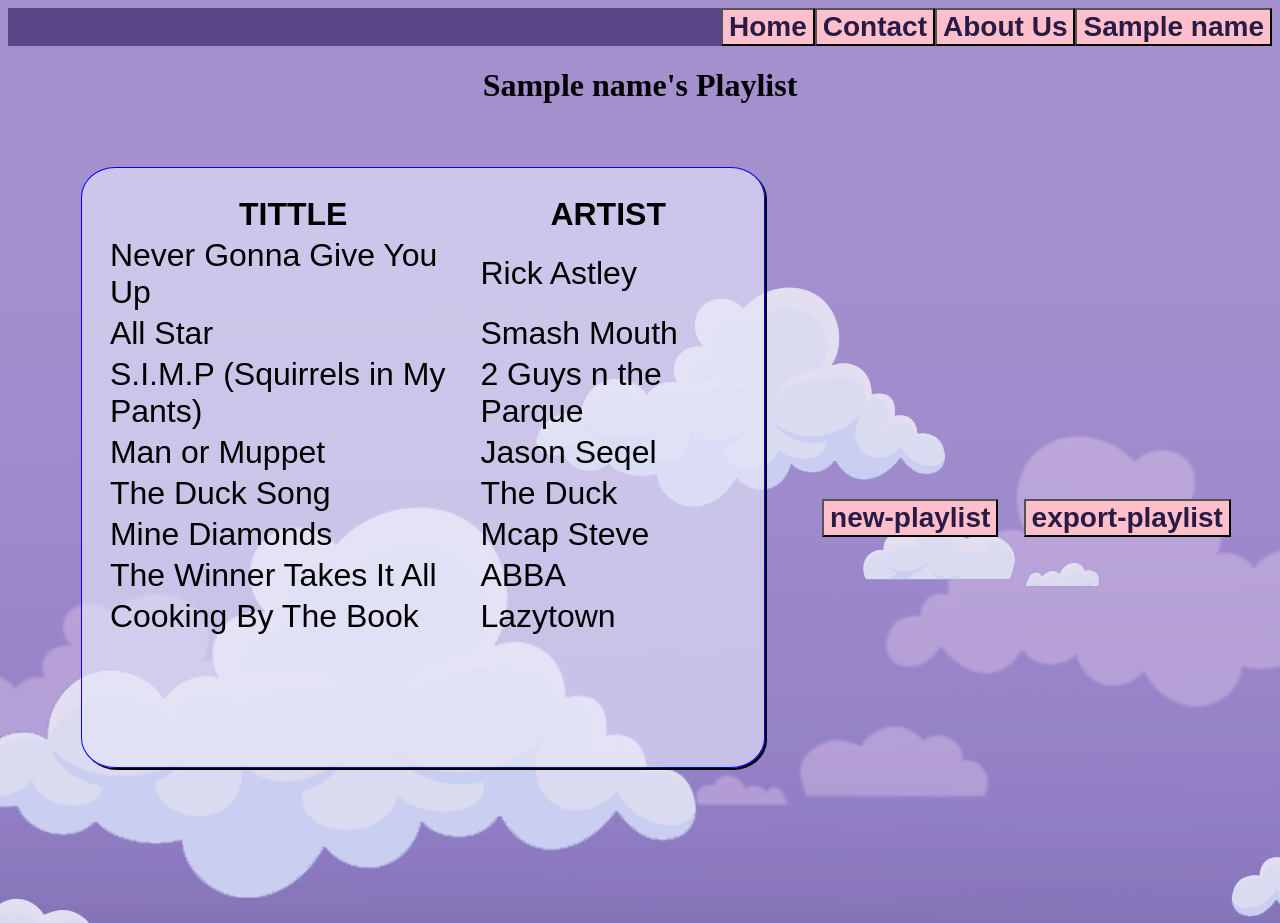
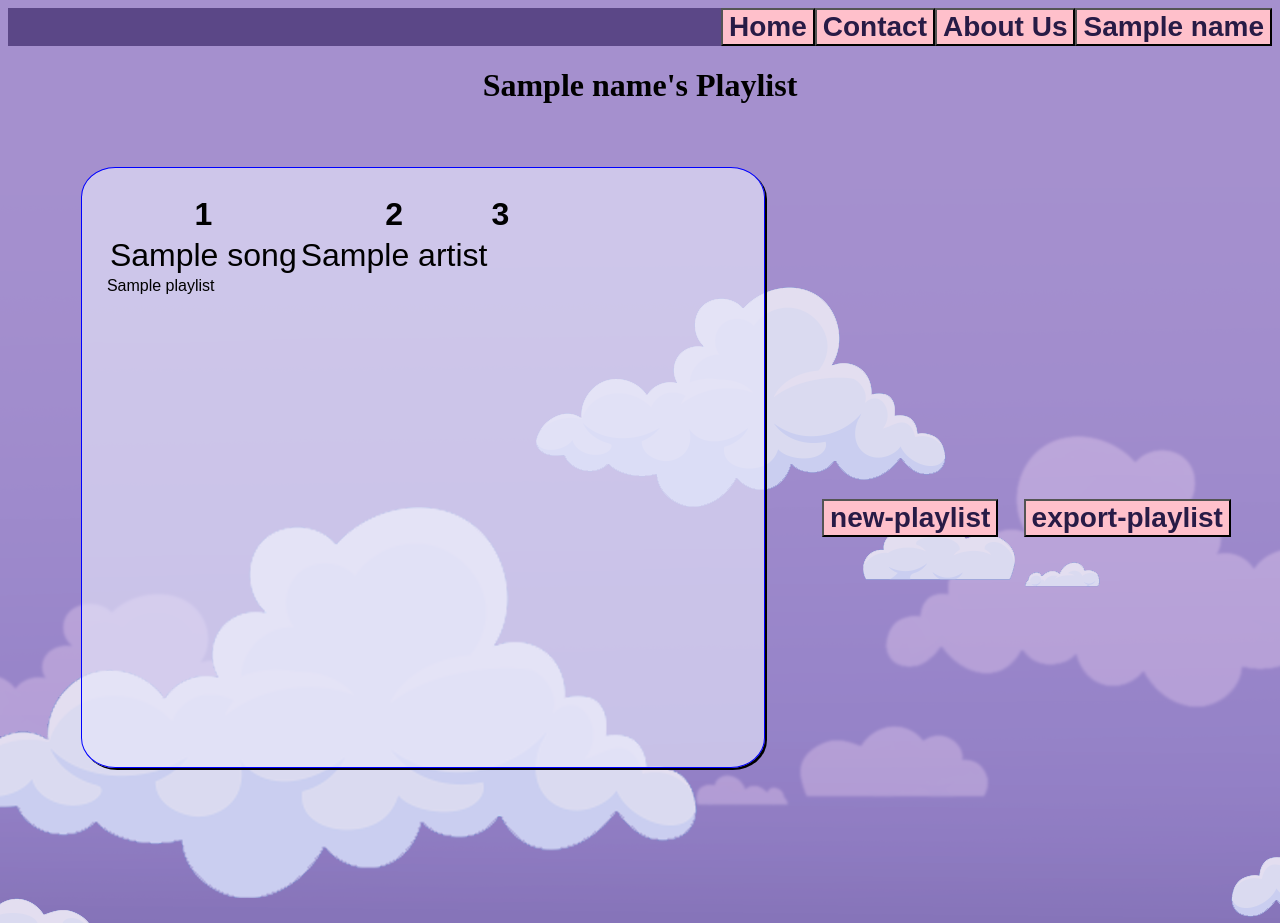
Before and after one commit to arielbrice/Personify-Capstone, a Flask app: template templates/playlist.html in a window 1280 px wide. Run offline with Flask 2, Linux system fonts and the light colour scheme; the template is opened without the code that fills it: most values are stand-ins (such as "Sample title", 1, 10 or a date in 2020); parts of the project's set-up code (start-up, migrations or seed data) failed here and were passed over.

Commit message:
it works kinda???? weird import error

```diff
--- a/app.py
+++ b/app.py
@@ -1,22 +1,26 @@
 from flask import Flask, request, url_for, session, redirect, render_template
+from model.kmeansmodel import *
 import spotipy
 from spotipy.oauth2 import SpotifyOAuth
 import time
-app = Flask(__name__)
+
 from src.user.userTaste import topArtists, topTracks
 import database.mongo_setup as mongo_setup
 from database.user import User
 from pymongo import MongoClient
 import mongoengine
+from tabulate import tabulate
 
 
+
+
+app = Flask(__name__)
 app.secret_key = "0Ncs92894fhno"
 app.config['SESSION_COOKIE_NAME'] = 'personify cookie'
 TOKEN_INFO = "token_info"
 
 with open("dbconnection.txt") as file:
     connectionString = file.readline().strip()
-
 
 
 
@@ -50,13 +54,15 @@ def getToken():
 def create_spotify_oauth():
     clientid, clientsecret = readFile()
     return SpotifyOAuth(client_id = clientid, client_secret=clientsecret,
-        redirect_uri=url_for('redirectPage', _external = True), scope = 'user-top-read, playlist-modify-private, playlist-read-private') #scope = "user-library-read")
+        redirect_uri=url_for('redirectPage', _external = True), scope = 'user-top-read, playlist-modify-private, playlist-read-private, user-library-read')
 
 def readFile():
     with open("secret.txt") as file:
         clientid = file.readline().strip()
         clientsecret = file.readline().strip()
         return clientid, clientsecret
+
+
 
 
 @app.route('/')
@@ -151,6 +157,7 @@ def getSongs():
     return "These are some songs we reccomend for a leo: " + str(songlist)
 '''
 
+#TODO: write creating a playlist function
 @app.route('/playlist')
 def makePlaylist():
     try:
@@ -163,6 +170,9 @@ def makePlaylist():
     u = sp.me()
     id = u['id']
 
+
+
+
     # TODO: get user's top artists and top tracks and train it on our model and then display the new playlist to the screen to allow user to save it
     '''playlist = showSongNames(sp)
     maps = sp.playlist_tracks(playlist)
@@ -171,7 +181,18 @@ def makePlaylist():
         titles.append(item['track']['name'])
     user.playlist = titles
     return ' '.join(titles)'''
-    return render_template("playlist.html", name = u['display_name'])
+
+    recs = modeRecs("arielbric4")
+    table = [['one','two','three'],['four','five','six'],['seven','eight','nine']]
+    value = tabulate(table, tablefmt='html')
+
+    print(tabulate(table))
+    return render_template("playlist.html", name = u['display_name'], playlist = table)
+
+
+#TODO: export a playlist that is created from our algorithm
+def exportPlaylist():
+    return
 
 def getToken():
     token_info = session.get(TOKEN_INFO, None)
--- a/templates/playlist.html
+++ b/templates/playlist.html
@@ -15,7 +15,21 @@
 
 
         <div class="playlist-box">
-			<table>
+			<table><tr>
+				<th>1</th>
+				<th>2</th>
+				<th>3</th>
+			</tr>
+			{% for song in playlist %}
+
+				<tr>
+					<td>{{song.name}}</td>
+					<td>{{song.artist}}</td>
+				</tr>
+				{% endfor %}
+			</table>
+			{{playlist}}
+			<!--<<table>
 				<tr>
 					<th>TITTLE</th>
 					<th>ARTIST</th>
@@ -55,7 +69,7 @@
 				</tr>
 
 
-			</table>
+			</table>-->
 
 		</div>
 		<button class = "new-playlist-btn">new-playlist</button>
```
Also changed, not shown: src/model/kmeansmodel.py (+13 -4 lines).
